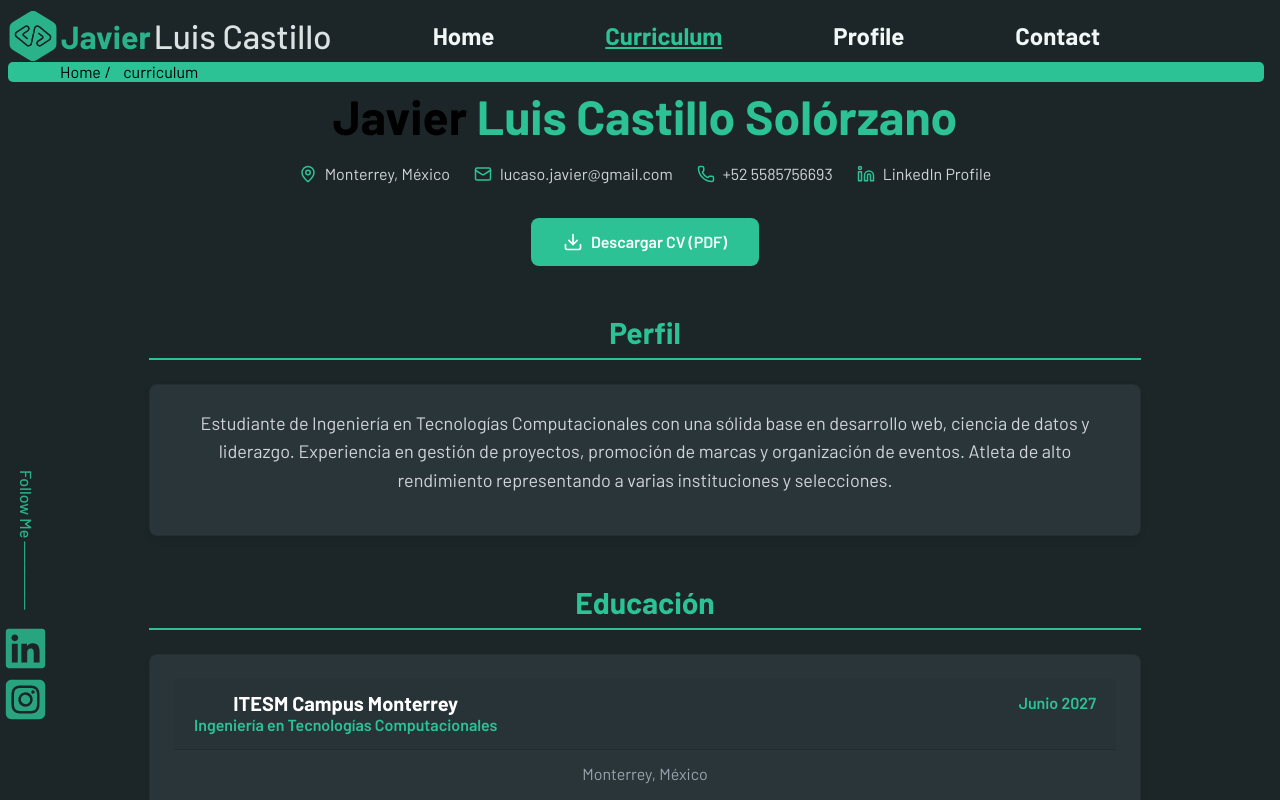
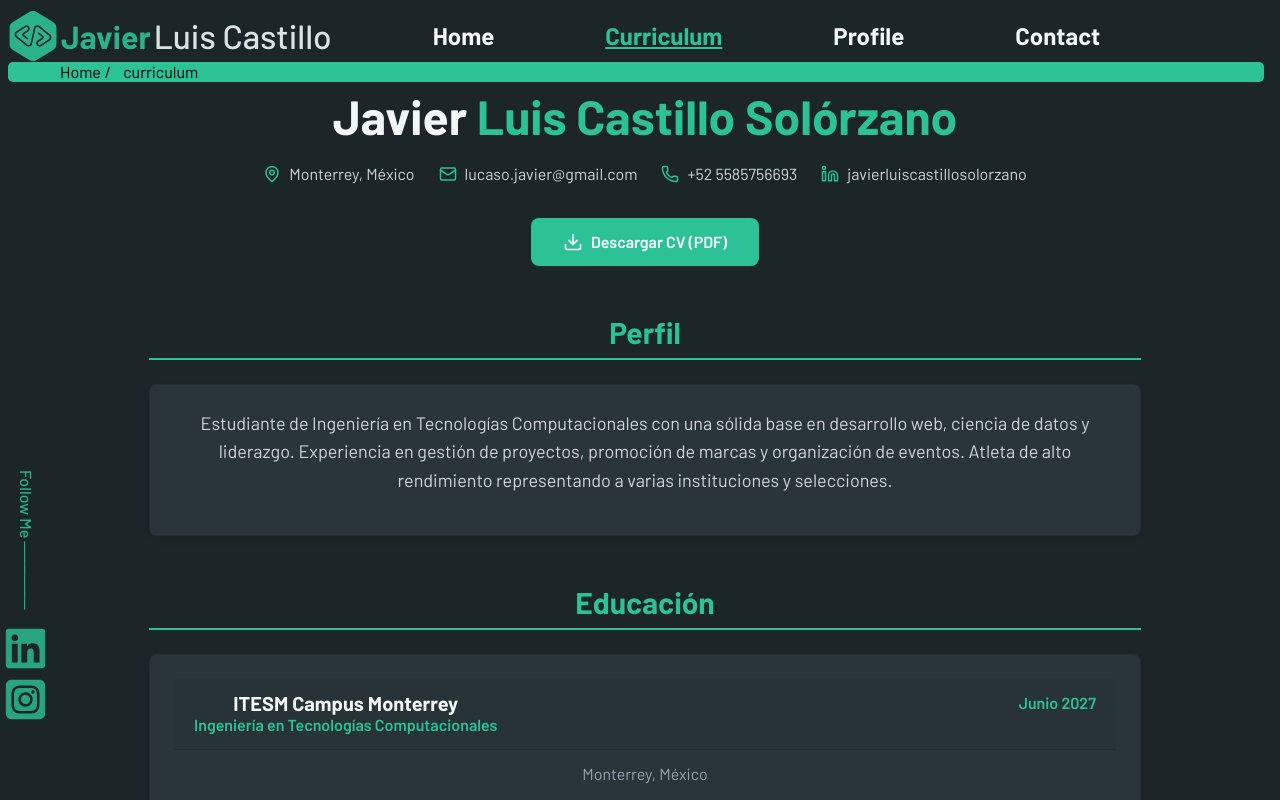
Before and after one commit to Javierlcastillo/CVitae, a React (Vite) app: page /CVitae/curriculum in a window 1280 px wide. Shown: the top 800 px of the page. Built offline with nearby package versions, Linux system fonts and the light colour scheme.

Commit message:
Arreglamos el menu para que no se sobreponga en el funcionameinto de la app de detras

```diff
--- a/src/App.jsx
+++ b/src/App.jsx
@@ -5,8 +5,8 @@ import AppRoutes from '@/config/AppRoutes.jsx'
 function App() {
   return (
     <div className="App">
+      <Header />
       <AppRoutes />
-      <Header />
     </div>
   )
 }
--- a/src/components/layout/Navigation/Menu.css
+++ b/src/components/layout/Navigation/Menu.css
@@ -4,13 +4,15 @@
     display: flex;
     top: 95px;
     left: 0;
-    min-height: 400px;
     height: 100%;
-    max-width: none;
+    max-width: 50px;
     width: 100%;
     padding: 0;
     margin: 0;
     box-sizing: border-box;
+}
+.menu-container.show{
+    max-width: 100vw;
 }
 
 .text {
--- a/src/components/layout/Navigation/Menu.jsx
+++ b/src/components/layout/Navigation/Menu.jsx
@@ -12,7 +12,7 @@ function Menu({bigScreen, menuOpen, setMenuOpen}) {
         console.log("BigScreen value: ", bigScreen);
     }, [bigScreen]);
     return (
-        <div className="menu-container">
+        <div className={`menu-container ${menuOpen ? "show" : ""}`}>
             <div className={`socials full`}>
                 <p className="text"> Follow Me ────── </p>
                 <div className="socials-icons">
--- a/src/pages/Curriculum.css
+++ b/src/pages/Curriculum.css
@@ -1,10 +1,3 @@
-#title-curriculum {
-    font-size: 3rem;
-    font-weight: 600;
-    color: #F1F7F6;
-}
-/* Curriculum.css */
-
 /* Variables CSS para colores principales */
 :root {
     --primary-dark: #1c2628;
@@ -12,7 +5,7 @@
     --light-teal: #F1F7F6;
     --teal-hover: #24a085;
     --card-bg: #2a3539;
-    --text-primary: #ffffff;
+    --text-primary: #F1F7F6;
     --text-secondary: #d1d5db;
     --text-muted: #9ca3af;
     --border-teal: #2cc295;
@@ -36,11 +29,12 @@
     margin: 0 auto;
     text-align: center;
   }
-
-  .main-title {
+    .main-title {
     font-size: 3rem;
     font-weight: bold;
     margin-bottom: 1rem;
+    color: var(--text-primary);
+
   }
 
   .name-highlight {
--- a/src/pages/Curriculum.jsx
+++ b/src/pages/Curriculum.jsx
@@ -1,5 +1,6 @@
 import React from 'react';
 import { Download, Mail, Phone, Linkedin, MapPin, Calendar, ExternalLink } from 'lucide-react';
+import { Link } from 'react-router-dom';
 import './Curriculum.css';
 
 const Curriculum = () => {
@@ -25,9 +26,9 @@ const Curriculum = () => {
             </div>
             <div className="contact-item">
               <Mail size={18} className="contact-icon" />
-              <a href="mailto:lucaso.javier@gmail.com" className="contact-link">
+              <Link to="mailto:lucaso.javier@gmail.com" className="contact-link">
                 lucaso.javier@gmail.com
-              </a>
+              </Link>
             </div>
             <div className="contact-item">
               <Phone size={18} className="contact-icon" />
@@ -35,14 +36,14 @@ const Curriculum = () => {
             </div>
             <div className="contact-item">
               <Linkedin size={18} className="contact-icon" />
-              <a
-                href="http://linkedin.com/in/javierluiscastillosolorzano"
+              <Link
+                to="http://linkedin.com/in/javierluiscastillosolorzano"
                 target="_blank"
                 rel="noopener noreferrer"
                 className="contact-link"
               >
-                LinkedIn Profile
-              </a>
+                javierluiscastillosolorzano
+              </Link>
             </div>
           </div>
           <button onClick={handleDownloadCV} className="btn-primary">
@@ -144,15 +145,15 @@ const Curriculum = () => {
                   <span className="text-teal-400 mt-2">•</span>
                   <span>
                     Encargado en el desarrollo, actualización y mantenimiento de la página web{' '}
-                    <a
-                      href="https://artisan2you.com"
+                    <Link
+                      to="https://artisan2you.com"
                       target="_blank"
                       rel="noopener noreferrer"
                       className="text-teal-400 hover:text-teal-300 underline inline-flex items-center gap-1"
                     >
                       artisan2you.com
                       <ExternalLink size={14} />
-                    </a>
+                    </Link>
                   </span>
                 </li>
               </ul>
--- a/src/pages/Home.css
+++ b/src/pages/Home.css
@@ -56,7 +56,7 @@
     opacity: 0.5;
 }
 
-.flecha {
+.flecha-show {
     fill: #17644D;
     position: relative;
     display: flex;
--- a/src/pages/Home.jsx
+++ b/src/pages/Home.jsx
@@ -91,7 +91,7 @@ function Home() {
                 <h1 className={`home-punchline ${screenSize}`} >Building the <span className="highlight">future</span>, one <span className="highlight">line</span> at a time.</h1>
                 <p id="line" className={`line ${screenSize}`} >──────────────</p>
                 <p className={`home-description ${screenSize}`} >Hi, I'm <span className="highlight">Javier Luis Castillo</span> — a Computer Science student passionate about AI, web development, and solving real problems with code.</p>
-                <Flecha className={`flecha${hideFlecha ? "-hide" : ""}`} />
+                <Flecha className={`flecha${hideFlecha ? "-hide" : "-show"}`} />
             </div>
             <div className="animation-up">
                 {cuadrosConfig.map((params, idx) => (
```
